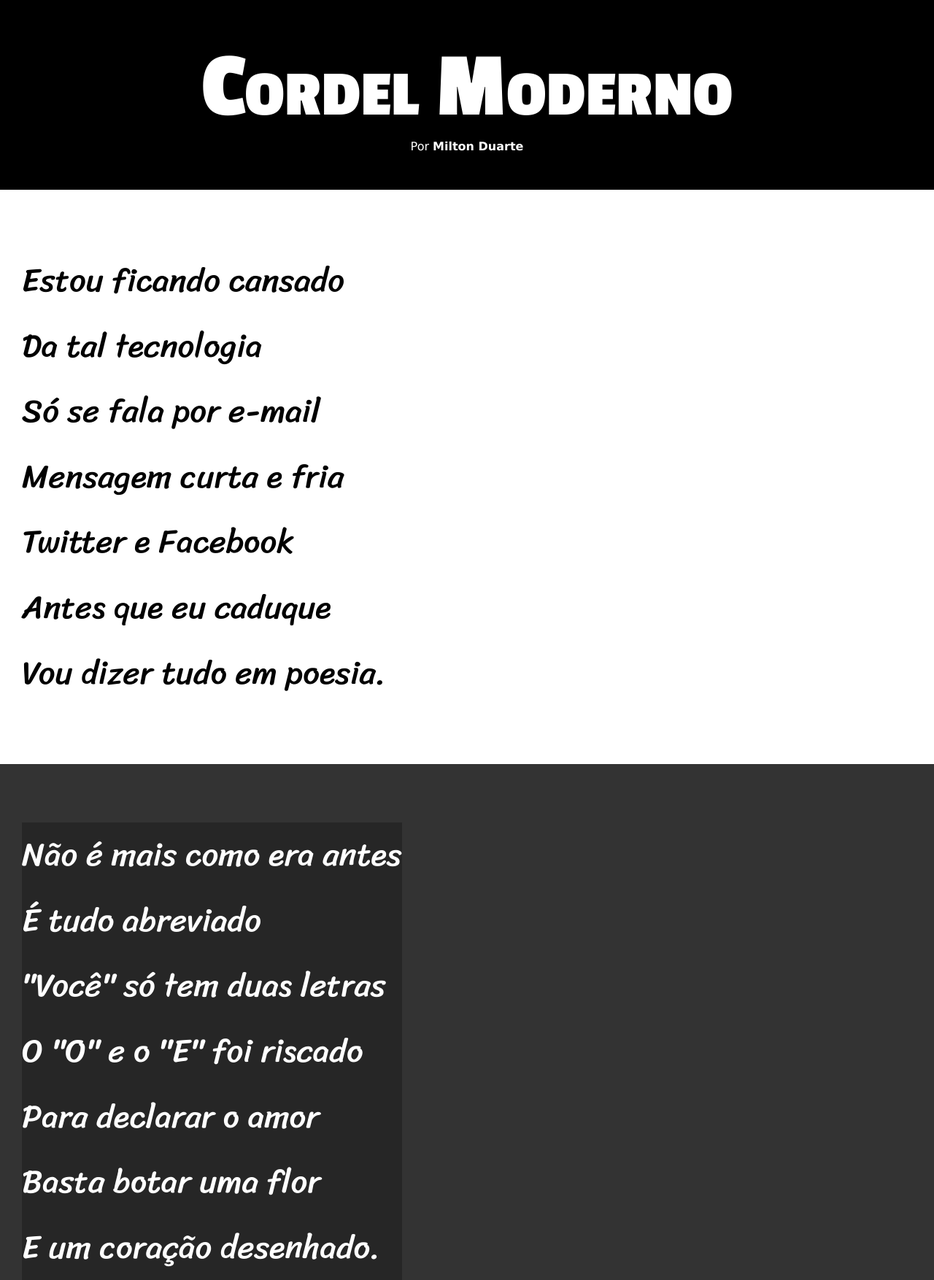
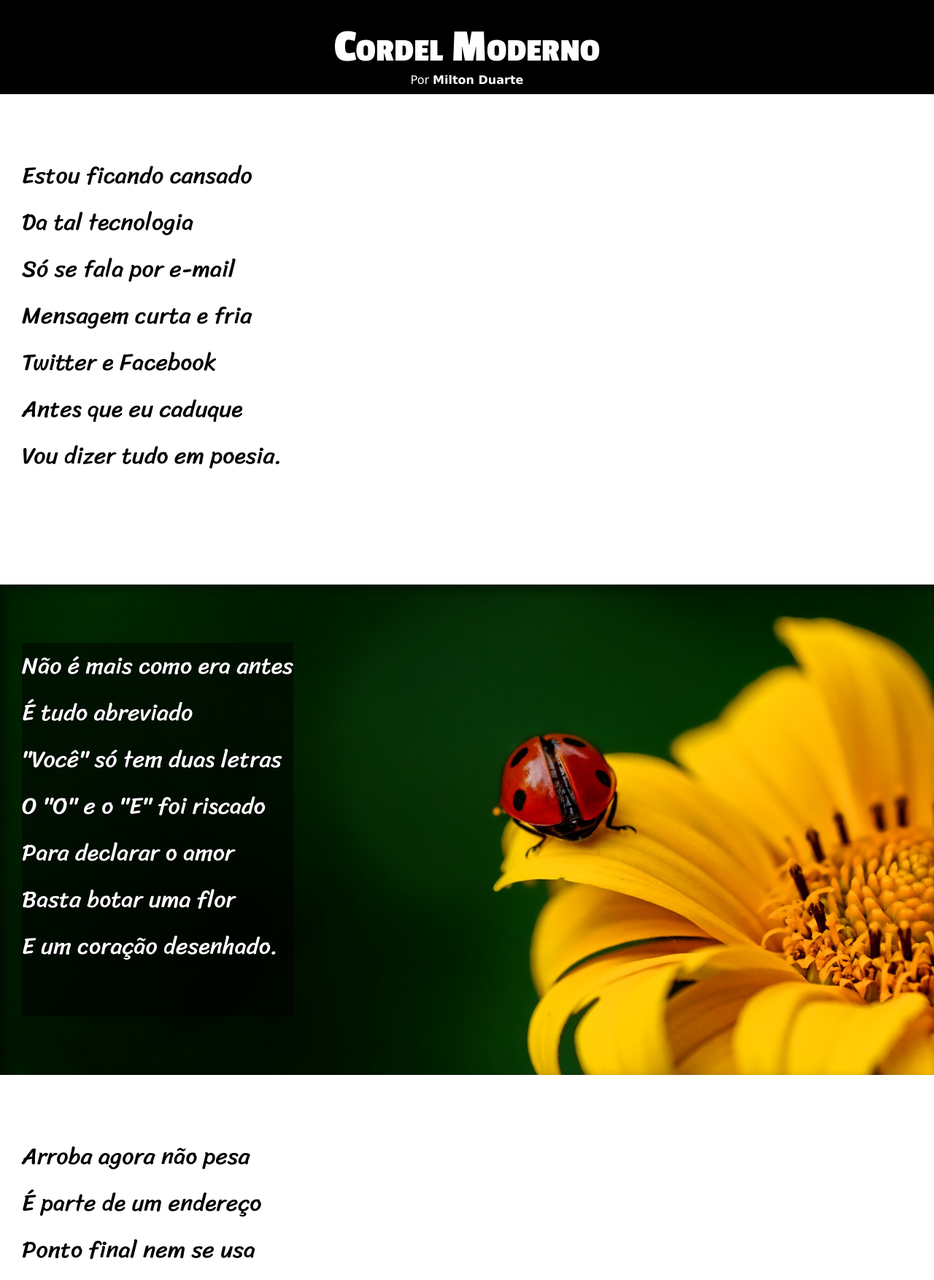
Before and after one commit to rochadiegox/html-css, a plain HTML site: page desafio012/index.html in a window 1280 px wide. Shown: the top 1754 px of the page at 73% size. Drawn offline with Linux system fonts and the light colour scheme.

Commit message:
finalizado o projeto

```diff
--- a/desafio012/estilo/style.css
+++ b/desafio012/estilo/style.css
@@ -29,14 +29,14 @@ header {
 }
 
 header > h1 {
-    padding-top: 50px;
+    padding-top: 30px;
     font-variant: small-caps;
     font-family: var(--fonte2);
-    font-size: 10vw;
+    font-size: 5vw;
 }
 
 header > p {
-    padding-bottom: 50px;
+    padding-bottom: 10px;
 }
 
 header a, footer a {
@@ -55,7 +55,11 @@ section {
     line-height: 2em;
     padding-left: 30px;
     font-family: var(--fonte3);
-    font-size: 3.5vw;
+    font-size: 2.5vw;
+}
+
+section > p {
+    padding-bottom: 2em;
 }
 
 section.normal {
@@ -66,11 +70,24 @@ section.normal {
 section.imagem {
     background-color: rgb(51, 51, 51);
     color: white;
+    box-shadow: inset 6px 6px 13px 0px rgba(0, 0, 0, 0.473);
+    background-size: cover;
+    background-attachment: fixed;
 }
 
 section.imagem > p {
     display: inline-block;
-    background-color: rgba(0, 0, 0, 0.253);
+    background-color: rgba(0, 0, 0, 0.514);
+    text-shadow: 1px 1px 0px black;
+}
+
+section#img01 {
+    background-image: url('../imagens/background001.jpg');
+    background-position: right center;
+}
+
+section#img02 {
+    background-image: url('../imagens/background002.jpg');
 }
 
 footer {
--- a/desafio012/index.html
+++ b/desafio012/index.html
@@ -28,7 +28,7 @@
         </p>
     </section>
 
-    <section class="imagem">
+    <section class="imagem" id="img01">
         <p>
             Não é mais como era antes <br>
             É tudo abreviado <br>
@@ -62,7 +62,7 @@
             </p>
     </section>
 
-    <section class="imagem">
+    <section class="imagem" id="img02">
         <p>
             Tenho saudade das cartas <br>
             Escritas com a própria mão <br>
@@ -97,7 +97,7 @@
     </section>
 
     <footer>
-        <p>Site criado por <a href="https://rochadiegox.github.io">Diego Rocha</a> do <a href="https://www.cursoemvideo.com" target="_blank">CursoemVideo</a></p>
+        <p>Site criado por <a href="https://rochadiegox.github.io">Diego Rocha</a> baseado na aula de HMTL5 e CSS3 do <a href="https://www.cursoemvideo.com" target="_blank">CursoemVideo</a></p>
     </footer>
 </body>
 </html>
```
